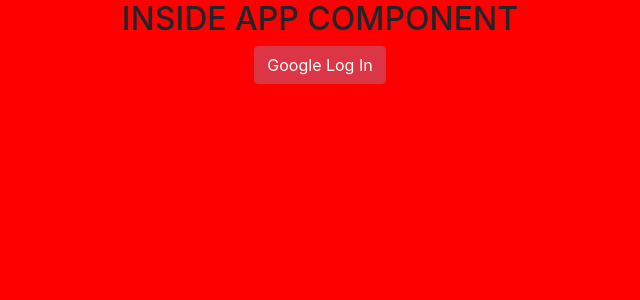
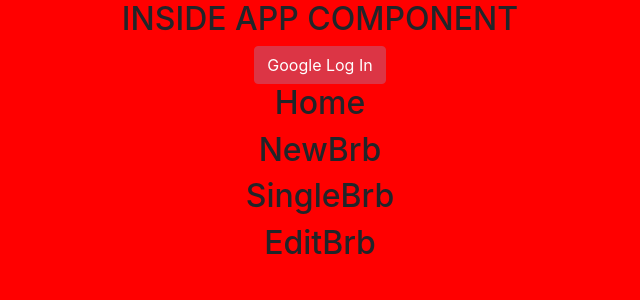
Before and after one commit to jshearon/scat-surprise, a React (Create React App) app: page / in a window 1280 px wide. Shown: the top 300 px of the page, without its empty margins (320-960 px from the left). Built offline with nearby package versions, Linux system fonts and the light colour scheme; no server answers.

Commit message:
created all components

```diff
--- a/src/App/App.js
+++ b/src/App/App.js
@@ -4,7 +4,11 @@
 import 'firebase/auth';
 
 import fbConnection from '../helpers/data/connection';
-import Auth from '../javascripts/components/pages/Auth/Auth';
+import Auth from '../components/pages/Auth/Auth';
+import Home from '../components/pages/Home/Home';
+import NewBrb from '../components/pages/NewBrb/NewBrb';
+import SingleBrb from '../components/pages/SingleBrb/SingleBrb';
+import EditBrb from '../components/pages/EditBrb/EditBrb';
 
 fbConnection.firebaseApp();
 
@@ -42,6 +46,10 @@
       <div className="App">
         <h2>INSIDE APP COMPONENT</h2>
         {loadComponent()}
+        <Home />
+        <NewBrb />
+        <SingleBrb />
+        <EditBrb />
       </div>
     );
   }
--- /dev/null
+++ b/src/components/pages/EditBrb/EditBrb.js
@@ -0,0 +1,11 @@
+import React from 'react';
+
+class EditBrb extends React.Component {
+  render() {
+    return (
+      <h2>EditBrb</h2>
+    );
+  }
+}
+
+export default EditBrb;
--- /dev/null
+++ b/src/components/pages/Home/Home.js
@@ -0,0 +1,11 @@
+import React from 'react';
+
+class Home extends React.Component {
+  render() {
+    return (
+      <h2>Home</h2>
+    );
+  }
+}
+
+export default Home;
--- /dev/null
+++ b/src/components/pages/NewBrb/NewBrb.js
@@ -0,0 +1,11 @@
+import React from 'react';
+
+class NewBrb extends React.Component {
+  render() {
+    return (
+      <h2>NewBrb</h2>
+    );
+  }
+}
+
+export default NewBrb;
--- /dev/null
+++ b/src/components/pages/SingleBrb/SingleBrb.js
@@ -0,0 +1,11 @@
+import React from 'react';
+
+class SingleBrb extends React.Component {
+  render() {
+    return (
+      <h2>SingleBrb</h2>
+    );
+  }
+}
+
+export default SingleBrb;
```
Also changed, not shown: src/components/pages/Auth/Auth.js (renamed from src/javascripts/components/pages/Auth/Auth.js).
